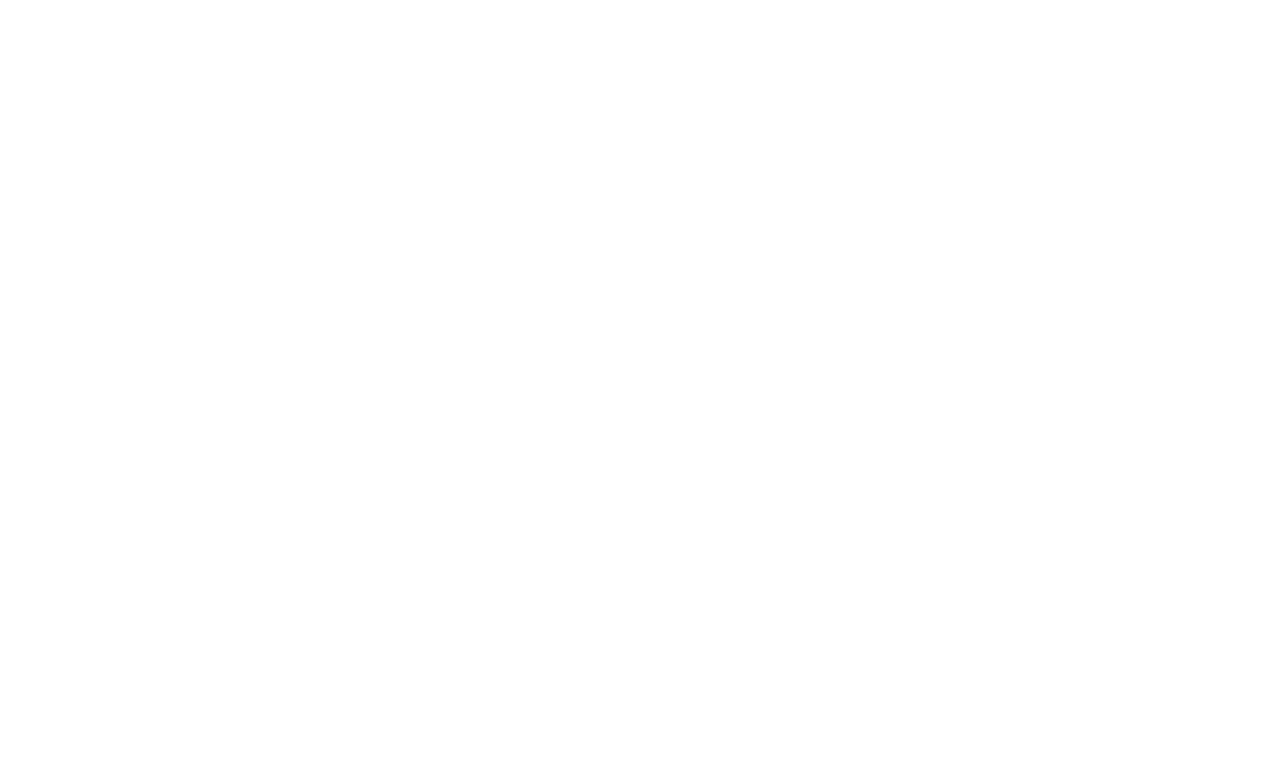
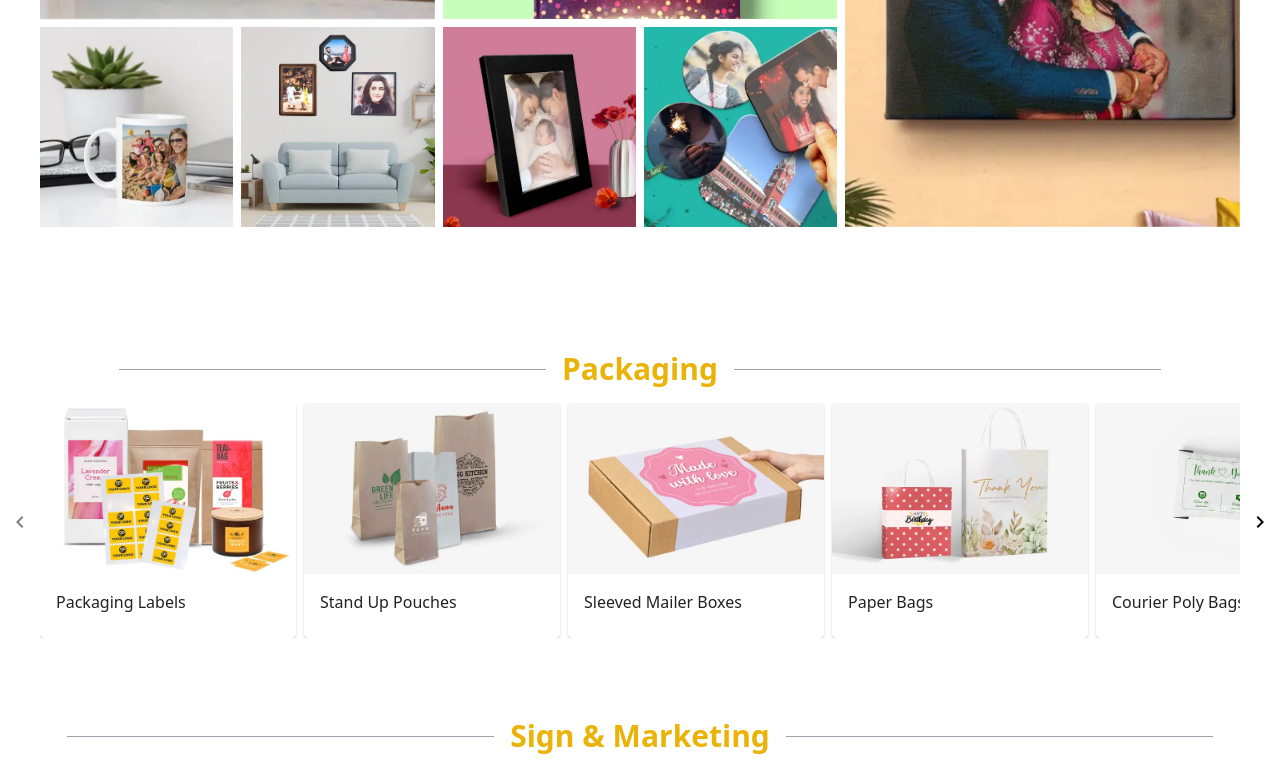
Before and after one commit to PulseZest-Inovation/HindPress, a React (Create React App) app: page / in a window 1280 px wide. Shown: the part 1820-2588 px from the top of the page. Built offline with nearby package versions, Linux system fonts and the light colour scheme.

Commit message:
gallery update

```diff
--- a/package.json
+++ b/package.json
@@ -5,6 +5,7 @@
   "dependencies": {
     "@emotion/react": "^11.11.4",
     "@emotion/styled": "^11.11.5",
+    "@material-ui/core": "^4.12.4",
     "@mui/icons-material": "^5.15.20",
     "@mui/material": "^5.15.20",
     "@testing-library/jest-dom": "^5.17.0",
--- a/src/App.js
+++ b/src/App.js
@@ -2,7 +2,7 @@ import React from 'react';
 import { Route, BrowserRouter as Router, Routes } from 'react-router-dom';
 import Header from './Component/Header/header';
 import Footer from './Component/footer/footer';
-import Home from './Pages/home';  // Make sure to import the Home component
+import Home from './pages/home'; // Make sure to import the Home component
 
 const App = () => {
   return (
--- a/src/Component/Gallery/gallery.jsx
+++ b/src/Component/Gallery/gallery.jsx
@@ -1,12 +1,6 @@
 import ImageList from '@mui/material/ImageList';
 import ImageListItem from '@mui/material/ImageListItem';
-import { useTheme } from '@mui/material/styles';
-import useMediaQuery from '@mui/material/useMediaQuery';
-import React from 'react';
-import Slider from 'react-slick';
-import 'slick-carousel/slick/slick-theme.css';
-import 'slick-carousel/slick/slick.css';
-
+import * as React from 'react';
 import Image1 from '../../assets/images/g1.webp';
 import Image10 from '../../assets/images/g10.webp';
 import Image2 from '../../assets/images/g2.webp';
@@ -18,6 +12,7 @@ import Image7 from '../../assets/images/g7.webp';
 import Image8 from '../../assets/images/g8.webp';
 import Image9 from '../../assets/images/g9.webp';
 
+// Function to generate src and srcSet for responsive images
 function srcset(image, size, rows = 1, cols = 1) {
   return {
     src: `${image}?w=${size * cols}&h=${size * rows}&fit=crop&auto=format`,
@@ -25,44 +20,55 @@ function srcset(image, size, rows = 1, cols = 1) {
   };
 }
 
+// Sample data for ImageList items (arranged in a specific sequence)
 const itemData = [
-  { img: Image1, rows: 2, cols: 2 },
-  { img: Image2 },
-  { img: Image3 },
-  { img: Image4, cols: 2 },
-  { img: Image5, cols: 2 },
-  { img: Image6, rows: 2, cols: 2 },
-  { img: Image7 },
-  { img: Image8 },
-  { img: Image9 },
-  { img: Image10 },
+  {
+    img: Image1,
+    rows: 2,
+    cols: 2,
+  },
+  {
+    img: Image2,
+  },
+  {
+    img: Image3,
+  },
+  {
+    img: Image4,
+    cols: 2,
+  },
+  {
+    img: Image5,
+    cols: 2,
+  },
+  {
+    img: Image6,
+    rows: 2,
+    cols: 2,
+  },
+  {
+    img: Image7,
+  },
+  {
+    img: Image8,
+  },
+  {
+    img: Image9,
+  },
+  {
+    img: Image10,
+  },
 ];
 
+// QuiltedImageList component
 export default function QuiltedImageList() {
-  const theme = useTheme();
-  const isSmallScreen = useMediaQuery(theme.breakpoints.down('sm'));
-  const isMediumScreen = useMediaQuery(theme.breakpoints.between('sm', 'md'));
-  const isLargeScreen = useMediaQuery(theme.breakpoints.up('md'));
-
-  const cols = isSmallScreen ? 1 : isMediumScreen ? 3 : 6;
-  const rowHeight = isSmallScreen ? 100 : isMediumScreen ? 150 : 200;
-
-  const settings = {
-    dots: true,
-    infinite: true,
-    speed: 500,
-    slidesToShow: 1,
-    slidesToScroll: 1,
-  };
-
   return (
     <div style={{ display: 'flex', justifyContent: 'center', alignItems: 'center', minHeight: '100vh' }}>
-      <Slider {...settings}>
-        <ImageList sx={{ maxWidth: '1200px', width: '100%', height: 'auto' }} variant="quilted" cols={cols} gap={8} rowHeight={rowHeight}>
+      <ImageList sx={{ maxWidth: '1200px', width: '100%', height: 'auto' }} variant="quilted" cols={6} gap={8} rowHeight={200}>
         {itemData.map((item, index) => (
           <ImageListItem key={index} cols={item.cols || 1} rows={item.rows || 1}>
             <img
-                {...srcset(item.img, rowHeight, item.rows, item.cols)}
+              {...srcset(item.img, 200, item.rows, item.cols)}
               alt={`Image ${index + 1}`}
               loading="lazy"
               style={{ width: '100%', height: '100%', objectFit: 'cover' }}
@@ -70,7 +76,6 @@ export default function QuiltedImageList() {
           </ImageListItem>
         ))}
       </ImageList>
-      </Slider>
     </div>
   );
 }
```
Also changed, not shown: 1 other file (tests, documents, lock files or other folders). Lines whose indentation alone changed are shown as unchanged.
